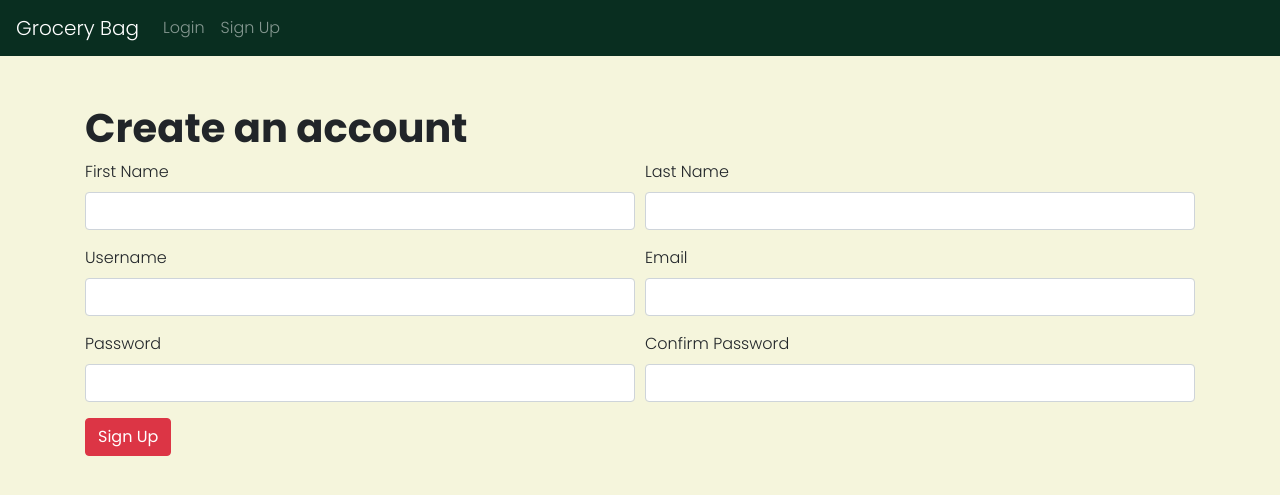
After one commit to varunkmr19/grocery-bag, a Django app: page /signup in a window 1280 px wide. The commit adds this page. Shown: the top 495 px of the page. Run offline with Django 3.2, Linux system fonts and the light colour scheme; some libraries are stand-ins or nearby versions.

Commit message:
add login and signup templates

```diff
--- a/grocery_app/templates/grocery_app/layout.html
+++ b/grocery_app/templates/grocery_app/layout.html
@@ -22,9 +22,10 @@
         <a class="nav-item nav-link active" href="#">Home<span class="sr-only">(current)</span></a>
         <a class="nav-item nav-link" href="#">Add Item</a>
         <a class="nav-item nav-link" href="#">Logout</a>
+        <a class="nav-item nav-link disabled" href="#" tabindex="-1" aria-disabled="true">Username</a>
         {% else %}
-        <a class="nav-item nav-link" href="#">Login</a>
-        <a class="nav-item nav-link disabled" href="#">Sign Up</a>
+        <a class="nav-item nav-link" href="{% url 'login' %}">Login</a>
+        <a class="nav-item nav-link" href="{% url 'signup' %}">Sign Up</a>
         {% endif %}
       </div>
     </div>
--- /dev/null
+++ b/grocery_app/templates/grocery_app/signup.html
@@ -0,0 +1,41 @@
+{% extends "grocery_app/layout.html" %}
+{% load static %}
+
+{% block title %} Sign Up {% endblock %}
+
+{% block body %}
+<div class="container mt-5">
+  <h1>Create an account</h1>
+  <form>
+    <div class="form-row">
+      <div class="form-group col-md-6">
+        <label for="first_name">First Name</label>
+        <input type="text" class="form-control" id="first_name">
+      </div>
+      <div class="form-group col-md-6">
+        <label for="last_name">Last Name</label>
+        <input type="password" class="form-control" id="last_name">
+      </div>
+      <div class="form-group col-md-6">
+        <label for="username">Username</label>
+        <input type="text" class="form-control" id="username">
+      </div>
+      <div class="form-group col-md-6">
+        <label for="email">Email</label>
+        <input type="password" class="form-control" id="email">
+      </div>
+      <div class="form-group col-md-6">
+        <label for="password">Password</label>
+        <input type="text" class="form-control" id="password">
+      </div>
+      <div class="form-group col-md-6">
+        <label for="confirm_password">Confirm Password</label>
+        <input type="password" class="form-control" id="confirm_password">
+      </div>
+    </div>
+    <div class="form-group">
+      <input type="submit" value="Sign Up" class="btn btn-danger">
+    </div>
+  </form>
+</div>
+{% endblock %}
--- a/grocery_app/urls.py
+++ b/grocery_app/urls.py
@@ -2,5 +2,7 @@ from django.urls import path
 from . import views
 
 urlpatterns = [
-    path('', views.index, name='index')
+    path('', views.index, name='index'),
+    path('login', views.login_view, name='login'),
+    path('signup', views.signup_view, name='signup')
 ]
--- a/grocery_app/views.py
+++ b/grocery_app/views.py
@@ -5,3 +5,11 @@ from django.shortcuts import render
 
 def index(request):
     return render(request, 'grocery_app/layout.html')
+
+
+def login_view(request):
+    return render(request, 'grocery_app/login.html')
+
+
+def signup_view(request):
+    return render(request, 'grocery_app/signup.html')
```
Also changed, not shown: grocery_app/templates/grocery_app/login.html (added, +23 -0 lines).
